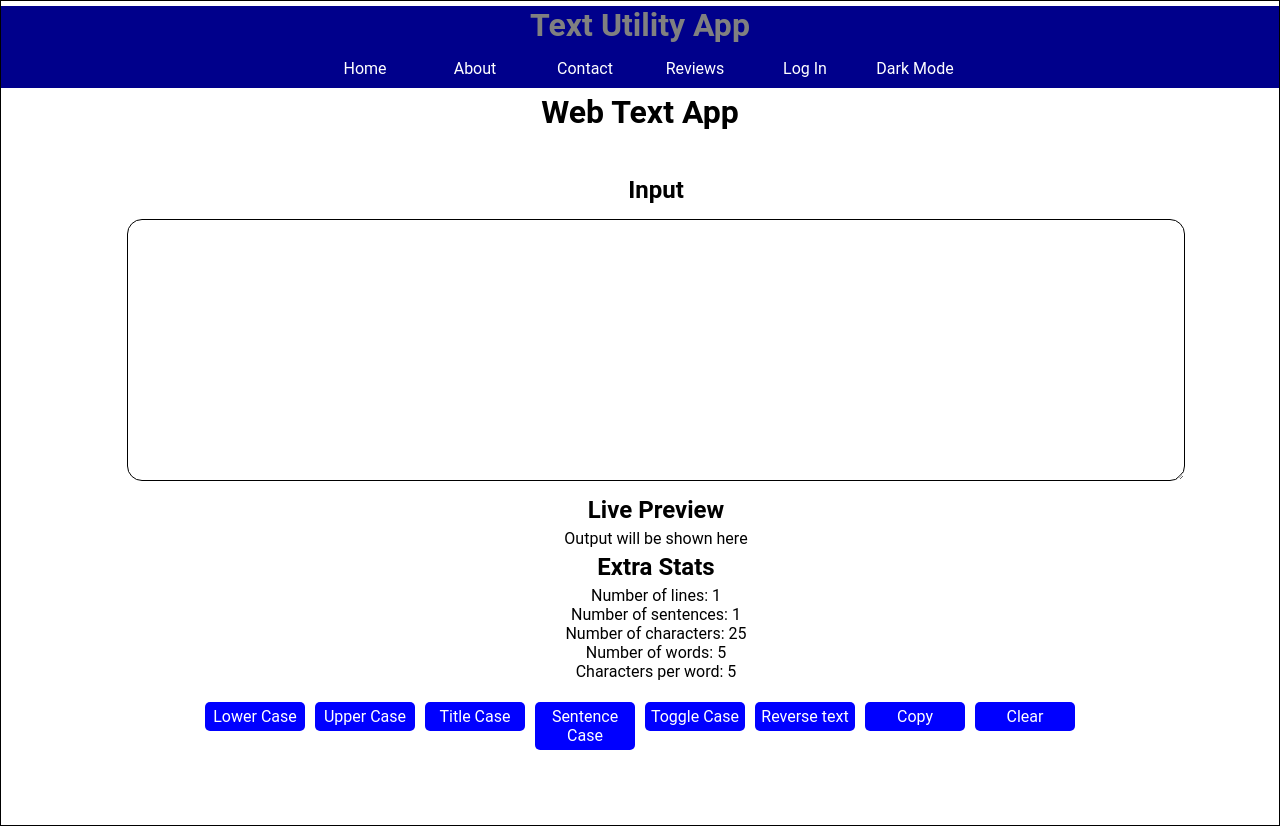
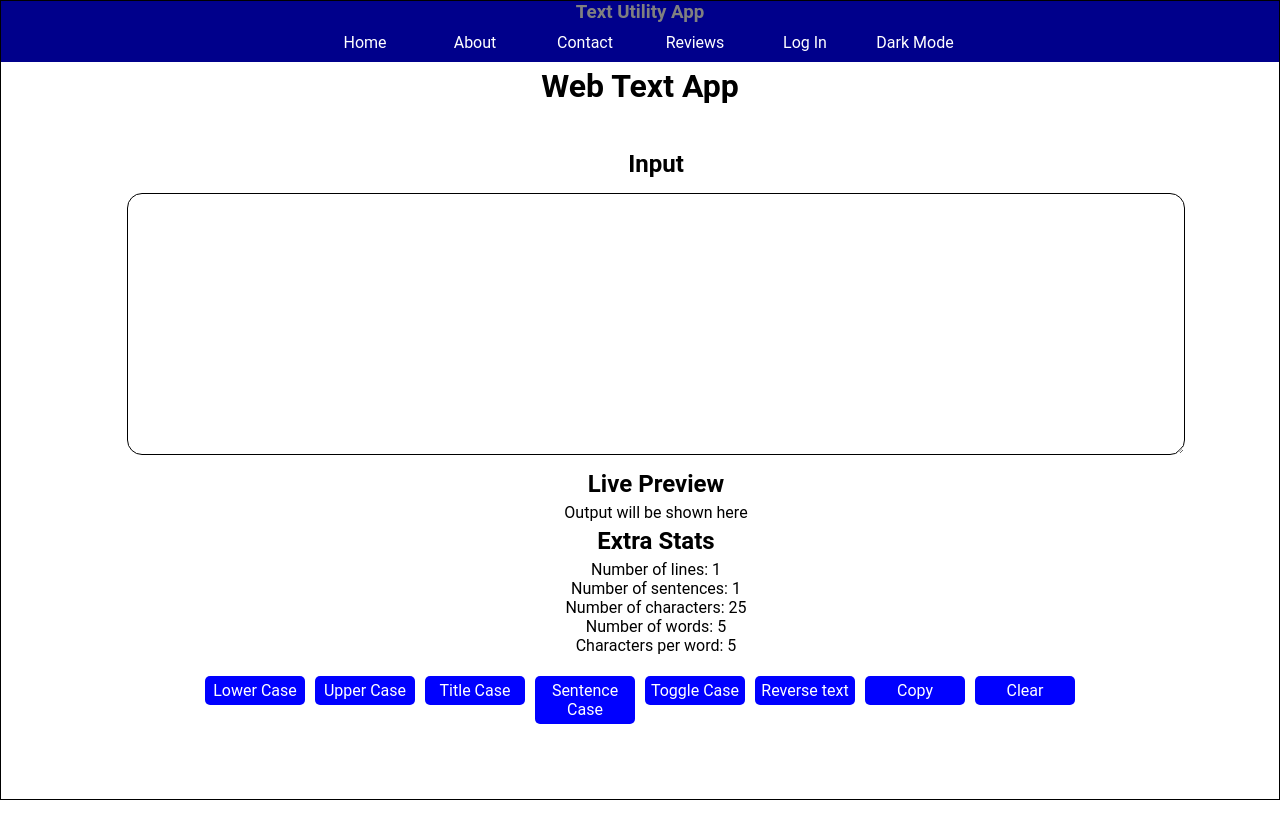
Before and after one commit to hrutavmodha/text-utility, a React (Create React App) app in the folder frontend/: page / in a window 1280 px wide. After the commit the page ends 800 px from the top, so only its background shows below. Built offline with nearby package versions, Linux system fonts and the light colour scheme.

Commit message:
Updated App.js again

```diff
--- a/frontend/src/App.js
+++ b/frontend/src/App.js
@@ -8,7 +8,7 @@ function App() {
     return (
         <div style={mode ? dark : light}>
             <div className="navbar">
-            <h1 style={{font: "Comic Sans MS", color: "grey"}}>Text Utility App</h1>
+            <h3 style={{font: "Comic Sans MS", color: "grey" }}>Text Utility App</h3>
                 <Link to="/">
                     <button className="navbtn">Home</button>
                 </Link>
```
